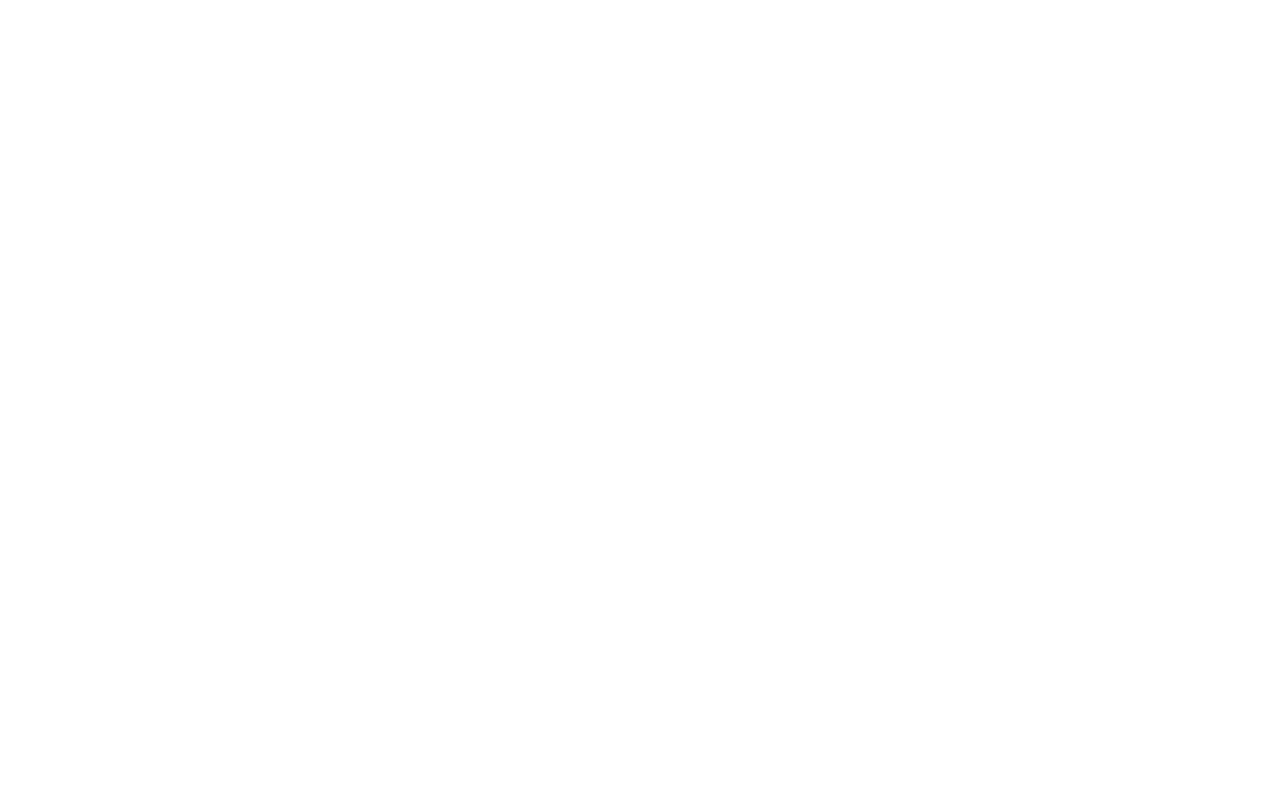
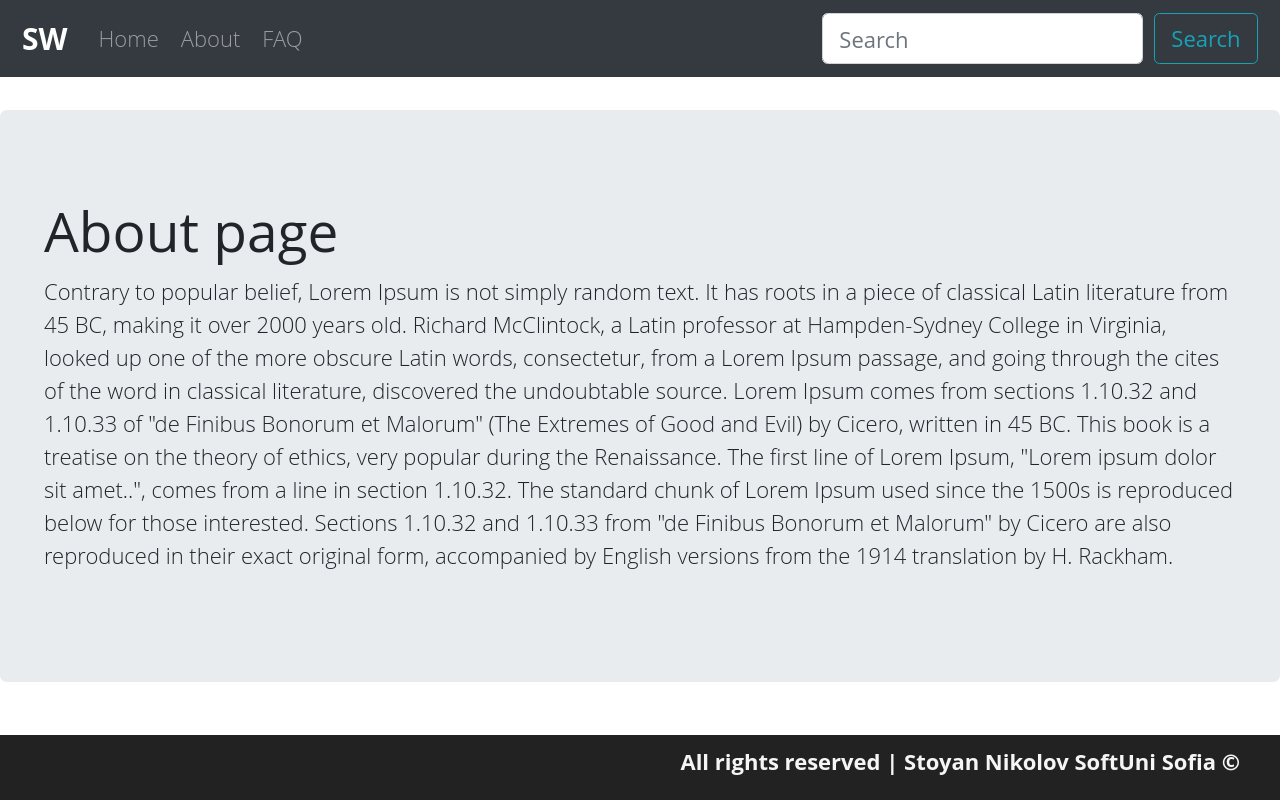
Before and after one commit to stoine92/softuni-react-exam, a React (Create React App) app: page /about/About in a window 1280 px wide. Built offline with nearby package versions, Linux system fonts and the light colour scheme.

Commit message:
Added about page

```diff
--- a/src/App.js
+++ b/src/App.js
@@ -1,19 +1,21 @@
-import { Route, Switch} from "react-router-dom";
+import { Route, Switch } from "react-router-dom";
 import "./App.css";
 import MainLoginPage from "./login-register/MainLoginPage";
-import MainRegisterPage from "./login-register/MainRegisterPage"
+import MainRegisterPage from "./login-register/MainRegisterPage";
 import HomePage from "./home/HomePage";
-import UnderAge from './home/underAge/UnderAge'
-import 'bootstrap/dist/css/bootstrap.min.css';
+import UnderAge from "./home/underAge/UnderAge";
+import "bootstrap/dist/css/bootstrap.min.css";
+import About from "./about/About";
 
 function App() {
   return (
     <div className="App">
       <Switch>
-      <Route path="/" exact component={HomePage} />
-      <Route path="/login-register/MainLoginPage" exact component={MainLoginPage} />
-      <Route path="/login-register/MainRegisterPage" exact component={MainRegisterPage} />
-      <Route path="/UnderAge/:name" component={UnderAge} />
+        <Route path="/" exact component={HomePage} />
+        <Route path="/login-register/MainLoginPage" exact component={MainLoginPage} />
+        <Route path="/login-register/MainRegisterPage" exact component={MainRegisterPage} />
+        <Route path="/UnderAge/:name" component={UnderAge} />
+        <Route path="/about/About" component={About} />
       </Switch>
     </div>
   );
--- /dev/null
+++ b/src/about/About.js
@@ -0,0 +1,36 @@
+import { Jumbotron } from "react-bootstrap";
+import Header from "../commons/Header/Header";
+import Footer from "../commons/Footer/Footer";
+
+function About() {
+  return (
+    <>
+      <Header />
+      <Jumbotron>
+        <h1>About page</h1>
+        <p>
+          Contrary to popular belief, Lorem Ipsum is not simply random text. It
+          has roots in a piece of classical Latin literature from 45 BC, making
+          it over 2000 years old. Richard McClintock, a Latin professor at
+          Hampden-Sydney College in Virginia, looked up one of the more obscure
+          Latin words, consectetur, from a Lorem Ipsum passage, and going
+          through the cites of the word in classical literature, discovered the
+          undoubtable source. Lorem Ipsum comes from sections 1.10.32 and
+          1.10.33 of "de Finibus Bonorum et Malorum" (The Extremes of Good and
+          Evil) by Cicero, written in 45 BC. This book is a treatise on the
+          theory of ethics, very popular during the Renaissance. The first line
+          of Lorem Ipsum, "Lorem ipsum dolor sit amet..", comes from a line in
+          section 1.10.32. The standard chunk of Lorem Ipsum used since the
+          1500s is reproduced below for those interested. Sections 1.10.32 and
+          1.10.33 from "de Finibus Bonorum et Malorum" by Cicero are also
+          reproduced in their exact original form, accompanied by English
+          versions from the 1914 translation by H. Rackham.
+        </p>
+
+      </Jumbotron>
+      <Footer />
+    </>
+  );
+}
+
+export default About;
--- a/src/commons/Header/Header.js
+++ b/src/commons/Header/Header.js
@@ -10,7 +10,7 @@ function Header() {
     <Link className="homeBtn" to="/">SW</Link>
     <Nav className="mr-auto">
       <Nav.Link to="/">Home</Nav.Link>
-      <Nav.Link to="#features">About</Nav.Link>
+      <Nav.Link href="/about/About">About</Nav.Link>
       <Nav.Link to="#pricing">FAQ</Nav.Link>
     </Nav>
     <Form inline>
--- a/src/home/underAge/UnderAge.js
+++ b/src/home/underAge/UnderAge.js
@@ -1,5 +1,4 @@
 import './underAge.css'
-import Header from '../../commons/Header/Header'
 import Footer from '../../commons/Footer/Footer'
 
 function UnderAge() {
--- a/src/home/underAge/underAge.css
+++ b/src/home/underAge/underAge.css
@@ -1,5 +1,5 @@
 .denied {
-  background-image: url("./pic/sad-baby-yoda.jpg");
+  background-image: url("../pictures/sad-baby-yoda.jpg");
   background-repeat: no-repeat;
   background-position: center;
   background-size: cover;
```
Also changed, not shown: src/homePage/HomePage.js (added).
